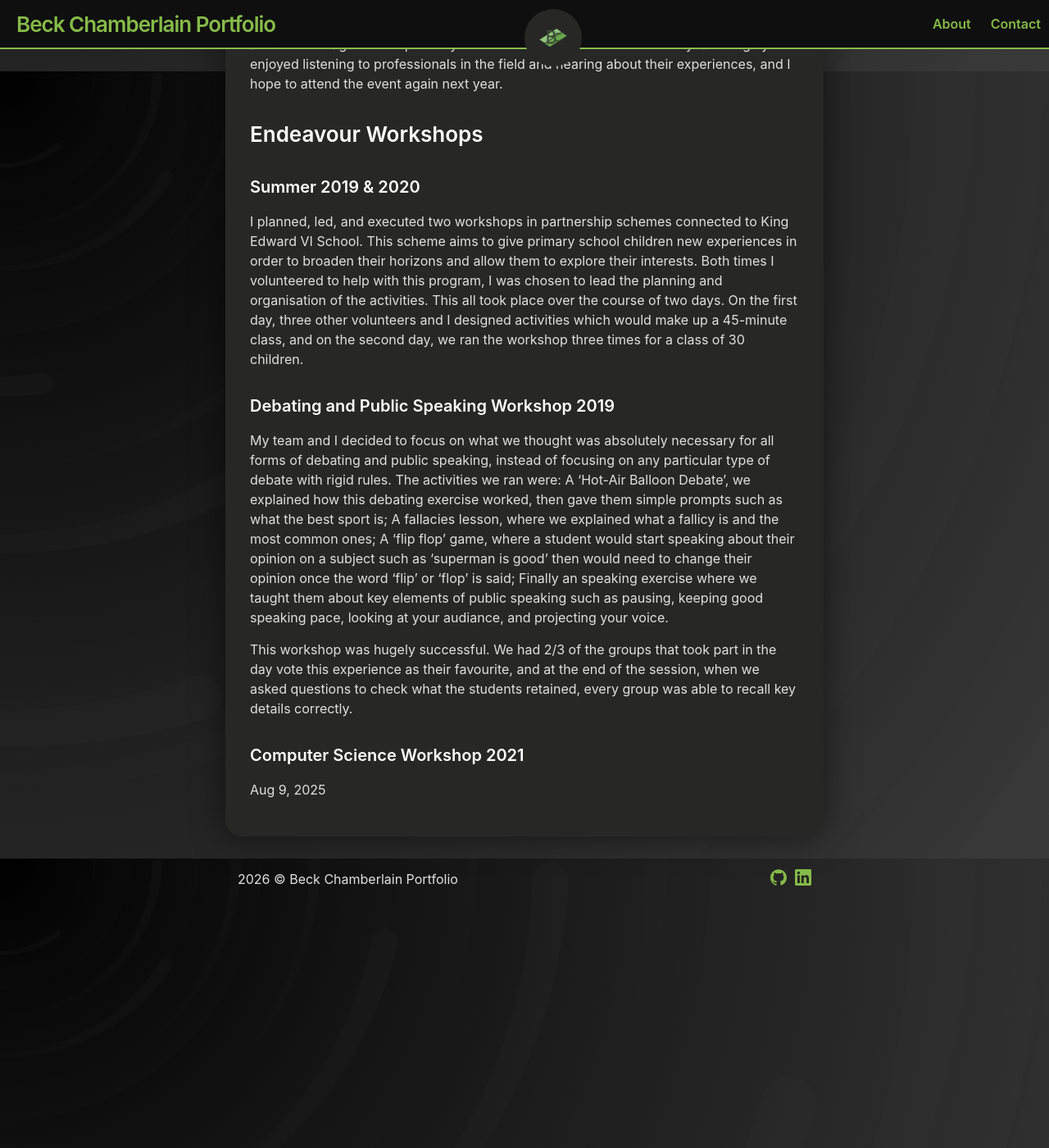
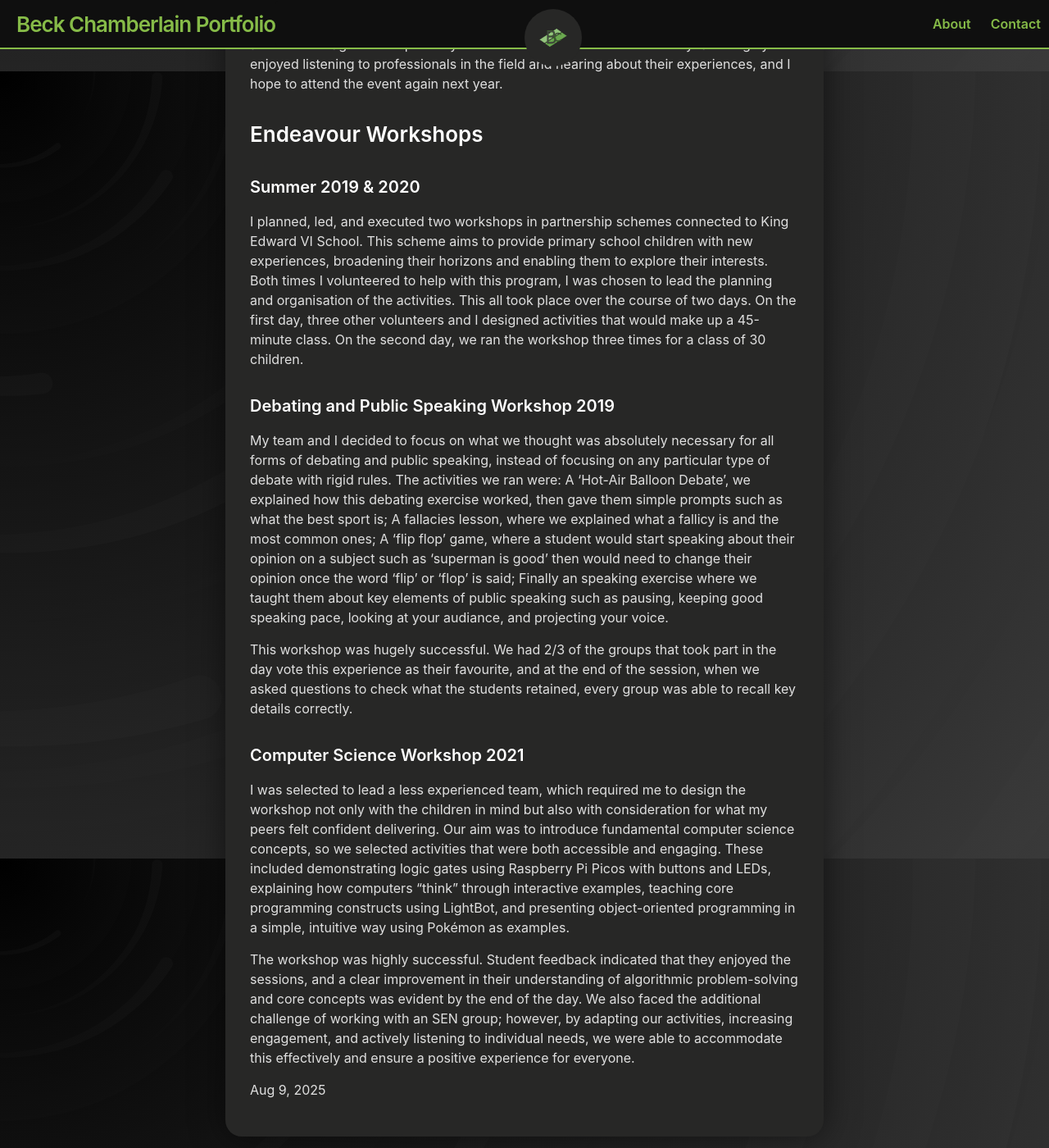
Before and after one commit to BeckCham/beckcham.github.io, a Jekyll site: the page built from _posts/2025-08-09-life-afk.md, in a window 1280 px wide and 1400 px high, scrolled down 1833 px. Shown: the whole window at 82% size. Built offline with Jekyll 4.4.1, drawn with Linux system fonts in a browser that asks for light colours.

Commit message:
Improve clarity and detail in workshop descriptions
Revised descriptions of workshops to enhance clarity and detail, including feedback and adaptations for different groups.

```diff
--- a/_posts/2025-08-09-life-afk.md
+++ b/_posts/2025-08-09-life-afk.md
@@ -20,7 +20,7 @@ Whilst I enjoyed the experience of researching a topic, then creating a poster a
 ### Endeavour Workshops
 #### Summer 2019 & 2020
 
-I planned, led, and executed two workshops in partnership schemes connected to King Edward VI School. This scheme aims to give primary school children new experiences in order to broaden their horizons and allow them to explore their interests. Both times I volunteered to help with this program, I was chosen to lead the planning and organisation of the activities. This all took place over the course of two days. On the first day, three other volunteers and I designed activities which would make up a 45-minute class, and on the second day, we ran the workshop three times for a class of 30 children.
+I planned, led, and executed two workshops in partnership schemes connected to King Edward VI School. This scheme aims to provide primary school children with new experiences, broadening their horizons and enabling them to explore their interests. Both times I volunteered to help with this program, I was chosen to lead the planning and organisation of the activities. This all took place over the course of two days. On the first day, three other volunteers and I designed activities that would make up a 45-minute class. On the second day, we ran the workshop three times for a class of 30 children.
 
 #### Debating and Public Speaking Workshop 2019
 
@@ -30,3 +30,7 @@ of debate with rigid rules. The activities we ran were: A 'Hot-Air Balloon Debat
 This workshop was hugely successful. We had 2/3 of the groups that took part in the day vote this experience as their favourite, and at the end of the session, when we asked questions to check what the students retained, every group was able to recall key details correctly.
 
 #### Computer Science Workshop 2021
+
+I was selected to lead a less experienced team, which required me to design the workshop not only with the children in mind but also with consideration for what my peers felt confident delivering. Our aim was to introduce fundamental computer science concepts, so we selected activities that were both accessible and engaging. These included demonstrating logic gates using Raspberry Pi Picos with buttons and LEDs, explaining how computers “think” through interactive examples, teaching core programming constructs using LightBot, and presenting object-oriented programming in a simple, intuitive way using Pokémon as examples.
+
+The workshop was highly successful. Student feedback indicated that they enjoyed the sessions, and a clear improvement in their understanding of algorithmic problem-solving and core concepts was evident by the end of the day. We also faced the additional challenge of working with an SEN group; however, by adapting our activities, increasing engagement, and actively listening to individual needs, we were able to accommodate this effectively and ensure a positive experience for everyone.
```
